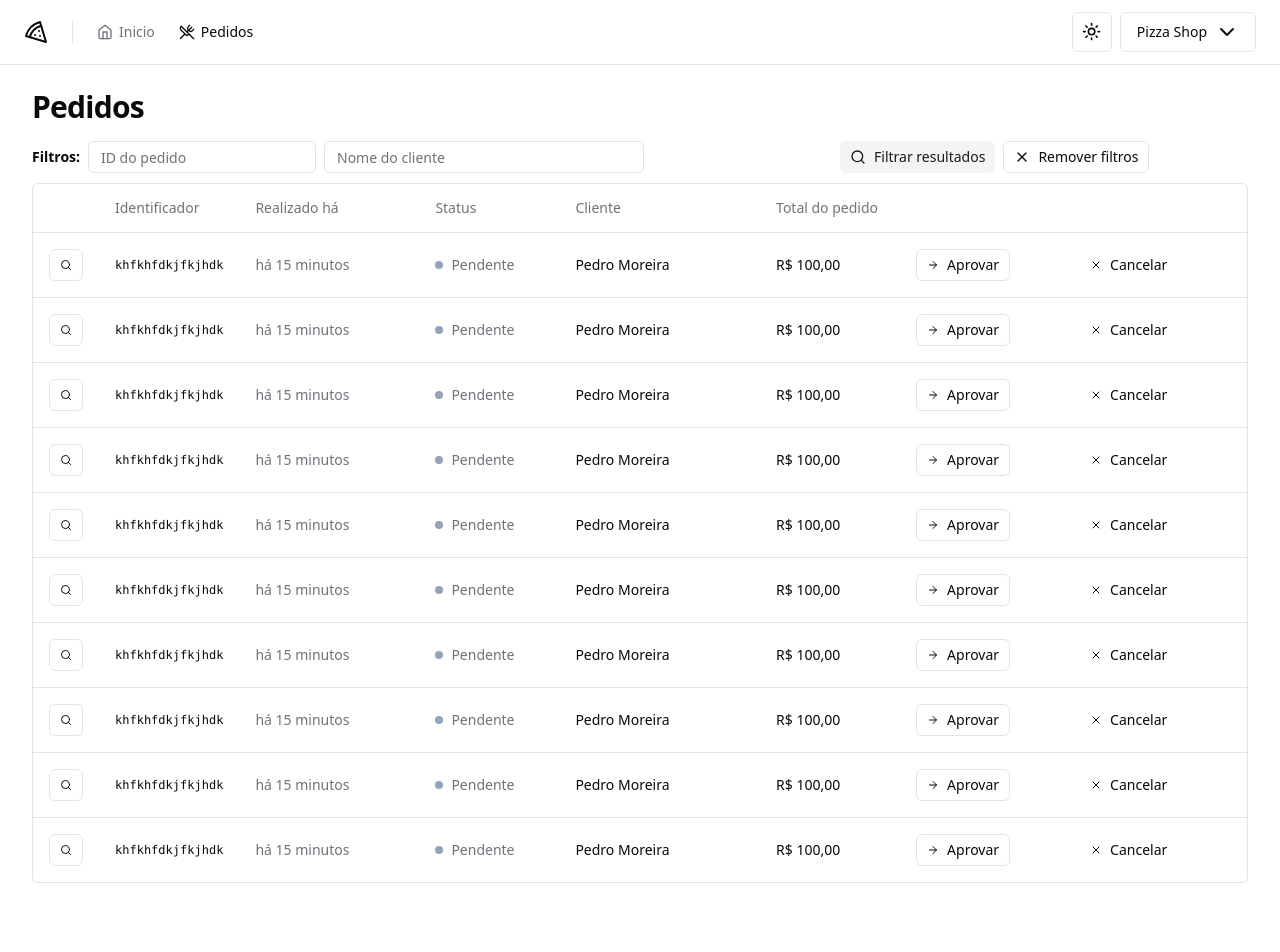
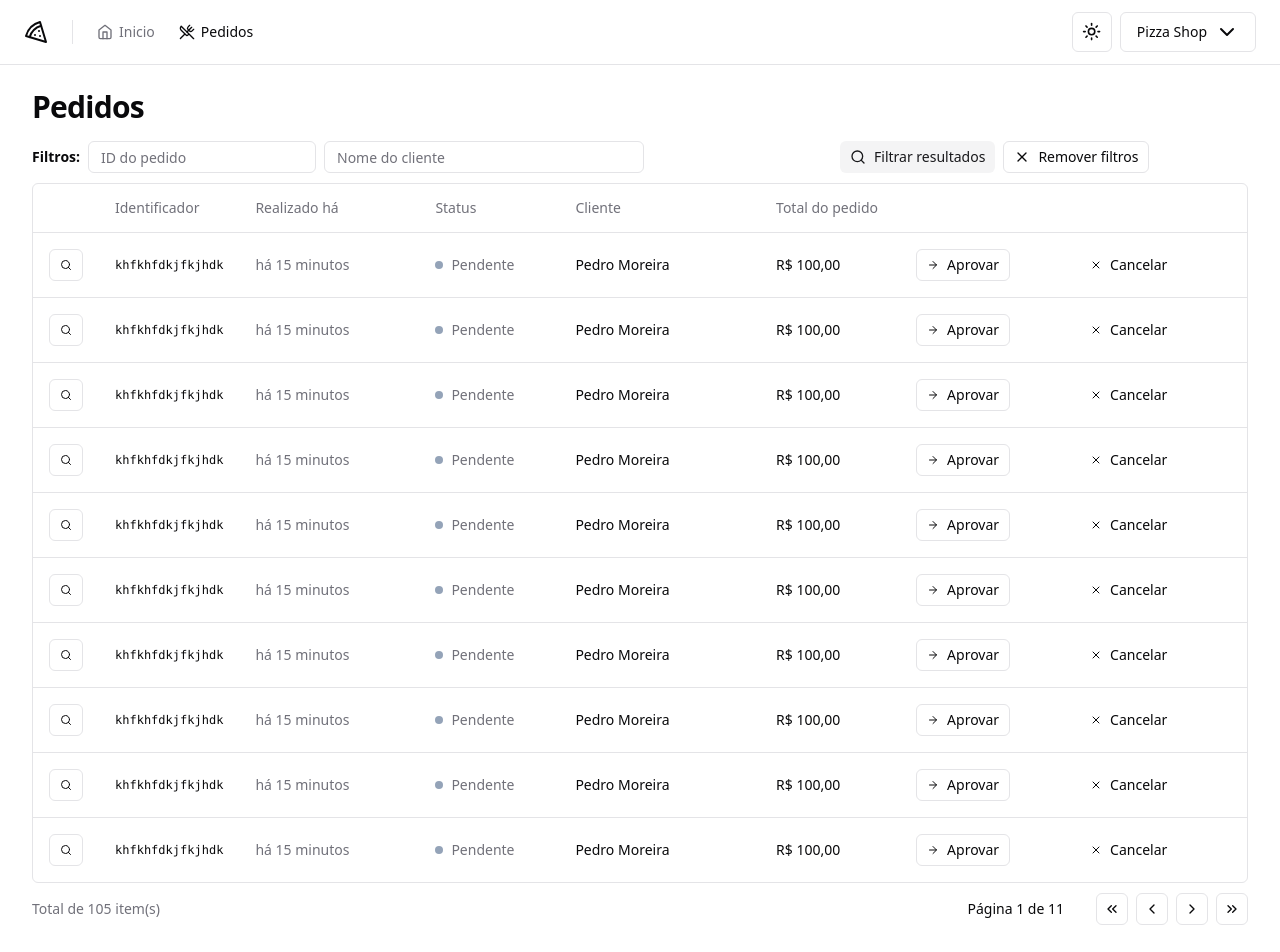
Before and after one commit to pedrocmoreira/pizza_shop_web, a React (Vite) app: page /orders in a window 1280 px wide. Shown: the top 952 px of the page. Before the commit the page ends 915 px from the top, so only its background shows below. Built offline with nearby package versions, Linux system fonts and the light colour scheme.

Commit message:
componente de paginação

```diff
--- /dev/null
+++ b/src/components/pagination.tsx
@@ -0,0 +1,55 @@
+import {
+  ChevronLeft,
+  ChevronRight,
+  ChevronsLeft,
+  ChevronsRight,
+} from 'lucide-react'
+
+import { Button } from './ui/button'
+
+export interface PaginationProps {
+  pageIndex: number
+  totalCount: number
+  perPage: number
+}
+
+export function Pagination({
+  pageIndex,
+  totalCount,
+  perPage,
+}: PaginationProps) {
+  const pages = Math.ceil(totalCount / perPage) || 1
+
+  return (
+    <div className="flex items-center justify-between">
+      <span className="text-sm text-muted-foreground">
+        Total de {totalCount} item(s)
+      </span>
+
+      <div className="flex items-center gap-6 lg:gap-8">
+        <div className="flex text-sm font-medium">
+          Página {pageIndex + 1} de {pages}
+        </div>
+
+        <div className="flex items-center gap-2">
+          <Button variant="outline" className="h-8 w-8 p-0">
+            <ChevronsLeft className="h-4 w-4" />
+            <span className="sr-only">Primeira página</span>
+          </Button>
+          <Button variant="outline" className="h-8 w-8 p-0">
+            <ChevronLeft className="h-4 w-4" />
+            <span className="sr-only">Página anterior</span>
+          </Button>
+          <Button variant="outline" className="h-8 w-8 p-0">
+            <ChevronRight className="h-4 w-4" />
+            <span className="sr-only">Próxima página</span>
+          </Button>
+          <Button variant="outline" className="h-8 w-8 p-0">
+            <ChevronsRight className="h-4 w-4" />
+            <span className="sr-only">Última página</span>
+          </Button>
+        </div>
+      </div>
+    </div>
+  )
+}
--- a/src/pages/app/orders/orders.tsx
+++ b/src/pages/app/orders/orders.tsx
@@ -1,5 +1,6 @@
 import { Helmet } from 'react-helmet-async'
 
+import { Pagination } from '@/components/pagination'
 import {
   Table,
   TableBody,
@@ -17,7 +18,6 @@
       <Helmet title="Pedidos" />
       <div className="flex flex-col gap-4">
         <h1 className="text-3xl font-bold tracking-tight">Pedidos</h1>
-      </div>
         <div className="space-y-2.5">
           <OrderTableFilters />
 
@@ -43,6 +43,8 @@
               </TableBody>
             </Table>
           </div>
+          <Pagination pageIndex={0} totalCount={105} perPage={10} />
+        </div>
       </div>
     </>
   )
```
Lines whose indentation alone changed are shown as unchanged.
